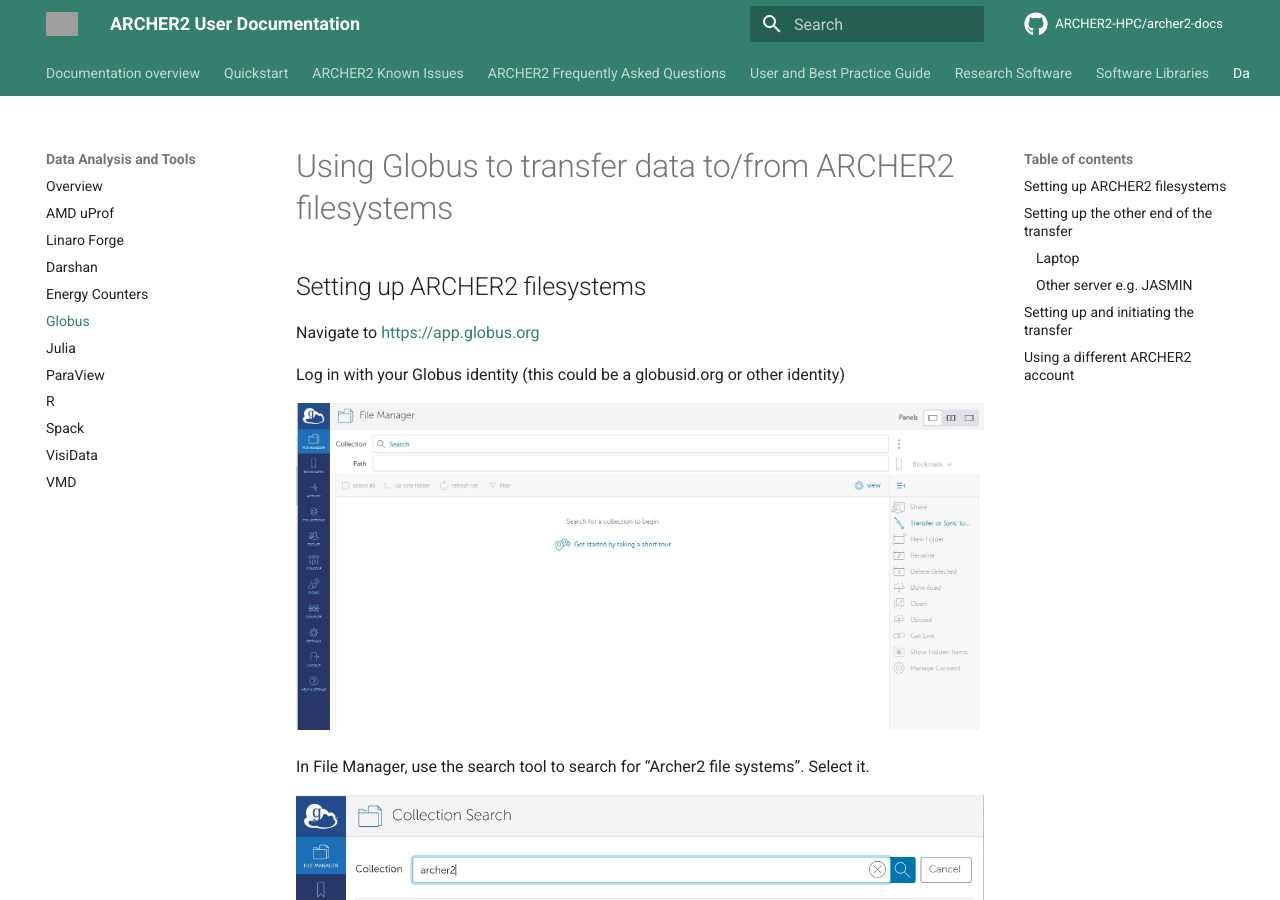
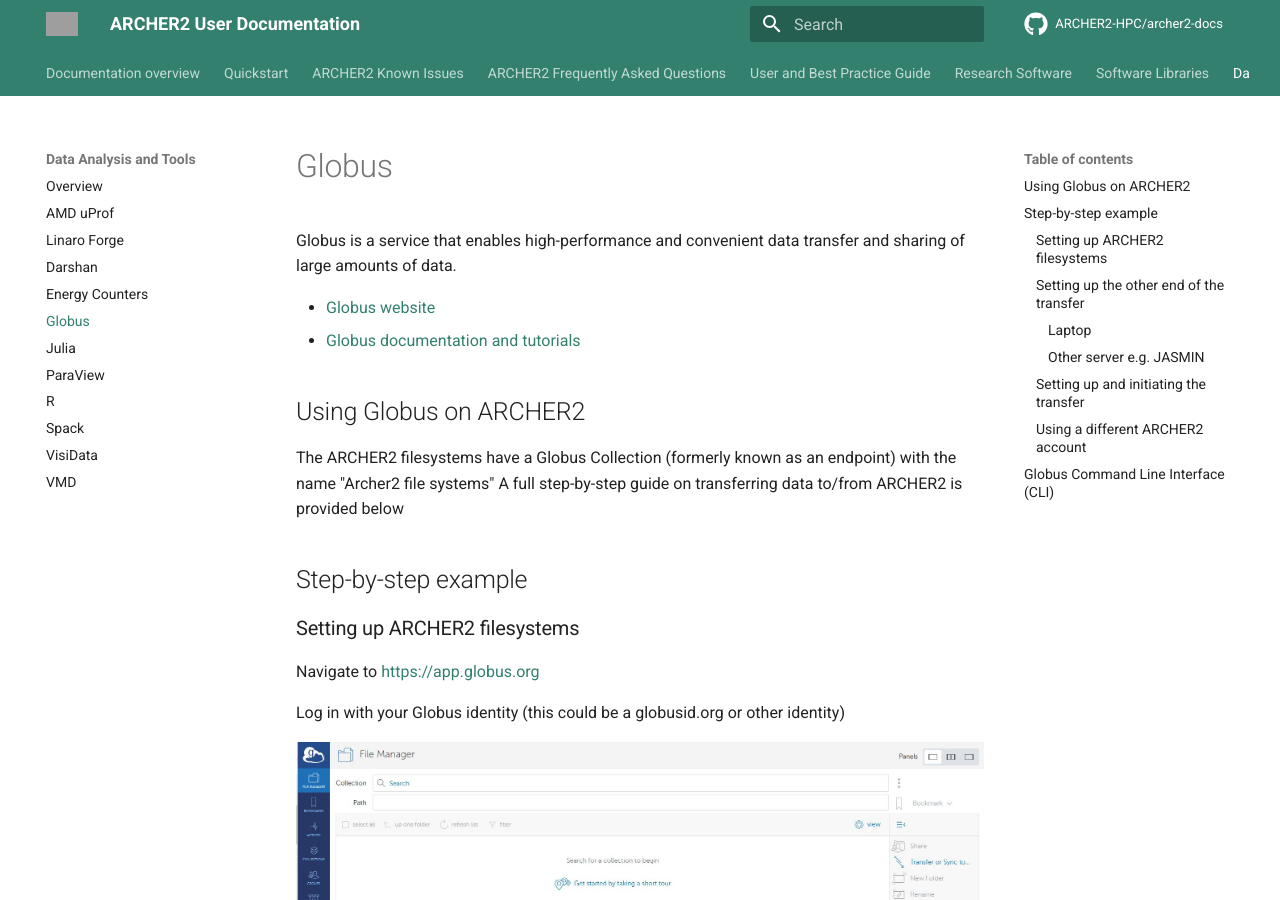
Before and after one commit to ARCHER2-HPC/archer2-docs, an MkDocs documentation site: the page built from docs/data-tools/globus.md, in a window 1280 px wide and 900 px high. Built offline with MkDocs 1.6.1 and Material for MkDocs 9.7.7, drawn with Linux system fonts in a browser that asks for light colours; comment, search, counter and statistics services are not loaded; some of the changed text lies outside the part shown; grey boxes are pictures that could not be loaded.

Commit message:
Updates Globus docs to add CLI info and image alt text

````diff
--- a/docs/data-tools/globus.md
+++ b/docs/data-tools/globus.md
@@ -1,102 +1,123 @@
-# Using Globus to transfer data to/from ARCHER2  filesystems
+# Globus
 
-## Setting up ARCHER2 filesystems
+Globus is a service that enables high-performance and convenient data transfer and sharing of large amounts of data.
+
+- [Globus website](https://www.globus.org/)
+- [Globus documentation and tutorials](https://docs.globus.org/guides/)
+
+## Using Globus on ARCHER2
+
+The ARCHER2 filesystems have a Globus Collection (formerly known as an endpoint) with the name "Archer2 file systems"
+A full step-by-step guide on transferring data to/from ARCHER2 is provided below
+
+## Step-by-step example
+
+### Setting up ARCHER2 filesystems
 
 Navigate to [https://app.globus.org](https://app.globus.org)
 
 Log in with your Globus identity (this could be a globusid.org or other identity)
 
-![image](../images/globus/1-login.jpg)
+![Globus web app data transfer interface at login](../images/globus/1-login.jpg)
 
 
 In File Manager, use the search tool to search for “Archer2 file systems”. Select it.
 
-![image](../images/globus/2-archer2-search.jpg)
+![Using the app to locate the ARCHER2 collection](../images/globus/2-archer2-search.jpg)
 
 In the transfer pane, you are told that Authentication/Consent is required. Click Continue.
 
-![image](../images/globus/3-continue.jpg)
+![Continuing to the authetication step](../images/globus/3-continue.jpg)
 
-![image](../images/globus/4-link-archer2.jpg)
+![Interface required SAFE login](../images/globus/4-link-archer2.jpg)
 
 Click on the ARCHER2 Safe (safe.epcc.ed.ac.uk) link
 
-![image](../images/globus/5-safe.jpg)
+![Login to ARCHER2 SAFE and link account](../images/globus/5-safe.jpg)
 
 Select the correct User account (if you have more than one)
 
 Click Accept
 
-![image](../images/globus/6-continue.jpg)
+![Return to Globus web app](../images/globus/6-continue.jpg)
 
 Now confirm your Globus credentials – click Continue
 
+![Linking credentials at Globus web app](../images/globus/7-identity.jpg)
 
-![image](../images/globus/7-identity.jpg)
+Click on the SAFE ID you selected previously
 
-Click on the SAFE id you selected previously
-
-![image](../images/globus/8-safe.jpg)
+![Select the correct user account in SAFE](../images/globus/8-safe.jpg)
 
 Make sure the correct User account is selected and Accept again
 
 Your ARCHER2 /home directory will be shown
 
-![image](../images/globus/9-home.jpg)
+![Web app interface showing ARCHER2 home directory](../images/globus/9-home.jpg)
 
 You can switch to viewing e.g. your /work directory by editing the path, or using the "up one folder" and selecting folders to move down the tree, as required
 
-![image](../images/globus/9-work.jpg)
+![Web app interface showing ARCHER2 work directory](../images/globus/9-work.jpg)
 
 
-## Setting up the other end of the transfer
+### Setting up the other end of the transfer
 
-![image](../images/globus/10a-two-pane.jpg)
+![Illustration of two-panel view in web interface](../images/globus/10a-two-pane.jpg)
 
 Make sure you select two-panel view mode
 
-### Laptop
+#### Laptop
 
-![image](../images/globus/10-destination.jpg)
+![Illustrating search option in right panel](../images/globus/10-destination.jpg)
 
 If you wish to transfer data to/from your personal laptop or other device, click on the Collection Search in the right-hand panel
 
-![image](../images/globus/11-globus-connect-personal.jpg)
+![Illustrating connection to laptop step](../images/globus/11-globus-connect-personal.jpg)
 
 Use the link to “Get Globus Connect Personal” to create a Collection for your local drive.
 
-![image](../images/globus/12-to-laptop.jpg)
+![Interface showing local laptop view](../images/globus/12-to-laptop.jpg)
 
-### Other server e.g. JASMIN
+#### Other server e.g. JASMIN
 
 If you wish to connect to another server, you will need to search for the Collection e.g. JASMIN Default Collection and authenticate
 
 Please see the [JASMIN Globus page for more information](https://help.jasmin.ac.uk/docs/data-transfer/globus-transfers-with-jasmin/)
 
-![image](../images/globus/13-jasmin.jpg)
+![Illustration of connecting to JASMIN Collection](../images/globus/13-jasmin.jpg)
 
-## Setting up and initiating the transfer
+### Setting up and initiating the transfer
 
 Once you are connected to both the Source and Destination Collections, you can use the File Manager to select the files to be transferred, and then click the Start button to initiate the transfer
 
-![image](../images/globus/14-transfer.jpg)
+![Selecting data you want to transfer](../images/globus/14-transfer.jpg)
 
 A pop-up will appear once the Transfer request has been submitted successfully
 
 Clicking on the “View Details” will show the progress and final status of the transfer
 
-![image](../images/globus/15-result.jpg)
+![Progress indicator](../images/globus/15-result.jpg)
 
-![image](../images/globus/16-transferred.jpg)
+![Interface once data transfer is complete](../images/globus/16-transferred.jpg)
 
-## Using a different ARCHER2 account
+### Using a different ARCHER2 account
 
 If you want to use Globus with a different account on ARCHER2, you will have to go to Settings
 
-![image](../images/globus/17-settings.jpg)
+![Settings to change ARCHER2 account](../images/globus/17-settings.jpg)
 
 Manage Identities
 
-![image](../images/globus/18-unlink.jpg)
+![Multiple identities view](../images/globus/18-unlink.jpg)
 
 And Unlink the current ARCHER2 safe identity, then repeat the link process with the other ARCHER2 account
+
+## Globus Command Line Interface (CLI)
+
+The Globus CLI is also available on ARCHER2 for transferring data. You can make it available with
+
+```
+module load globus-cli
+```
+
+For more information on use, see the [Globus CLI documentation](https://docs.globus.org/cli/).
````
Also changed, not shown: docs/user-guide/data.md (+4 -2 lines).
